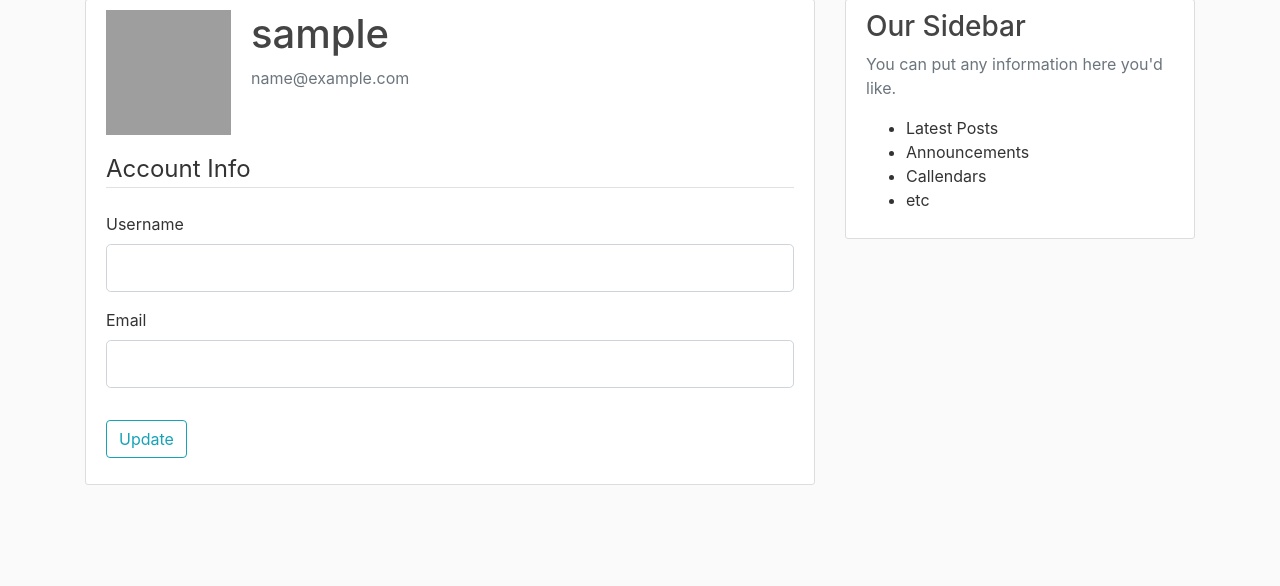
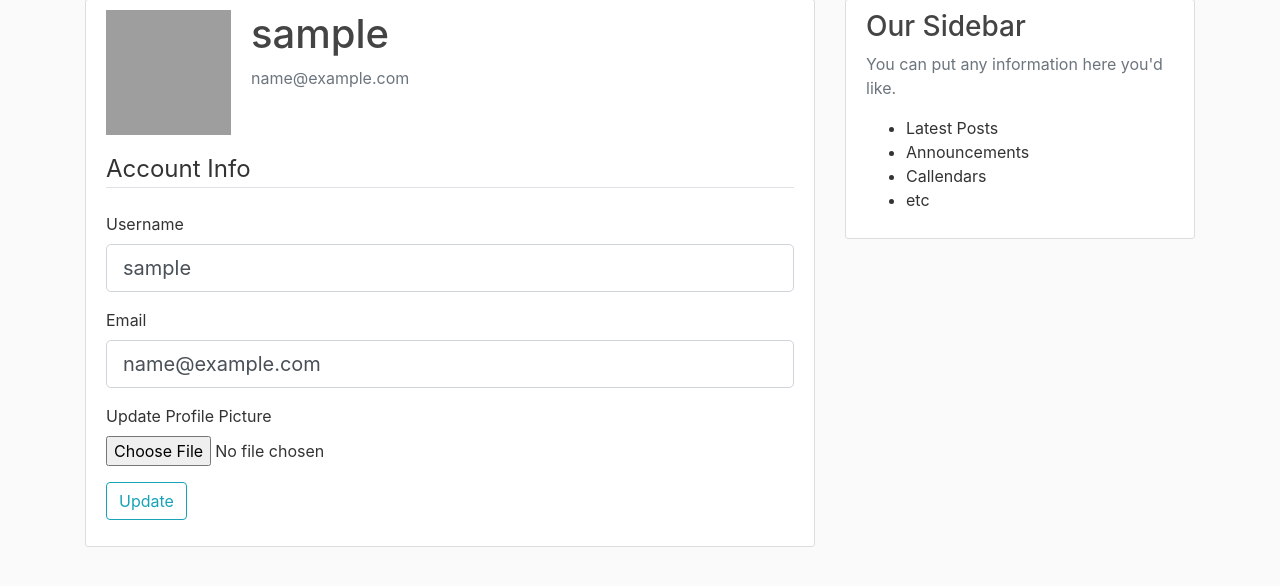
Before and after one commit to mcweglowski/flaskblog, a Flask app: page /account in a window 1280 px wide. Shown: the part 81-667 px from the top of the page. Run offline with Flask 2, Linux system fonts and the light colour scheme; the visitor is signed in with stand-in values (Sample User, id 1); data comes from the database, SQL or seed files in the repository; some libraries are stand-ins or nearby versions; grey boxes are pictures that could not be loaded.

Commit message:
Load profile picture fucntionality, phase one

```diff
--- a/flaskblog/forms.py
+++ b/flaskblog/forms.py
@@ -1,6 +1,7 @@
 from flaskblog.models import User
 from flask_login import current_user
 from flask_wtf import FlaskForm
+from flask_wtf.file import FileField, FileAllowed
 from wtforms import StringField, PasswordField, SubmitField, BooleanField
 from wtforms.validators import DataRequired, Length, Email, EqualTo, ValidationError
 
@@ -38,6 +39,7 @@ class UpdateAccountForm(FlaskForm):
                             validators=[DataRequired(), Length(min=2, max=20)])
     email = StringField('Email',
                             validators=[DataRequired(), Email()])
+    picture = FileField('Update Profile Picture', validators=[FileAllowed(['jpg', 'png'])])
     submit = SubmitField('Update')
 
     def validate_username(self, username):
--- a/flaskblog/routes.py
+++ b/flaskblog/routes.py
@@ -64,9 +64,18 @@ def logout():
     logout_user()
     return redirect(url_for('home'))
 
-@app.route('/account')
+@app.route('/account', methods=['GET', 'POST'])
 @login_required
 def account():
     form = UpdateAccountForm()
+    if form.validate_on_submit():
+        current_user.username = form.username.data
+        current_user.email = form.email.data
+        db.session.commit()
+        flash('Your account has been updated!', 'success')
+        return redirect(url_for('account'))
+    elif request.method == 'GET':
+        form.username.data = current_user.username
+        form.email.data = current_user.email
     image_file = url_for('static', filename='profile_pics/' + current_user.image_file)
     return render_template('account.html', title='Account', image_file=image_file, form=form)
--- a/flaskblog/templates/account.html
+++ b/flaskblog/templates/account.html
@@ -8,7 +8,7 @@
             <p class="text-secondary">{{ current_user.email }}</p>
         </div>
     </div>
-        <form method="POST" action="">
+        <form method="POST" action="" entype="multipart/form-data">
             {{ form.hidden_tag() }}
             <fieldset class="form-group">
                 <legend class="border-bottom mb-4">Account Info</legend>
@@ -39,6 +39,15 @@
                         {{ form.email(class="form-control form-control-lg") }}
                     {% endif %}
                 </div>
+                <div>
+                    {{ form.picture.label() }}
+                    {{ form.picture(class="form-control-file") }}
+                    {% if form.picture.errors %}
+                        {% for error in form.picture.errors %}
+                            <span class="text-danger">{{ error }}</span></br>
+                        {% endfor %}
+                    {% endif %}
+                </div>
             </fieldset>
             <div class="form-group">
                 {{ form.submit(class="btn btn-outline-info") }}
```
